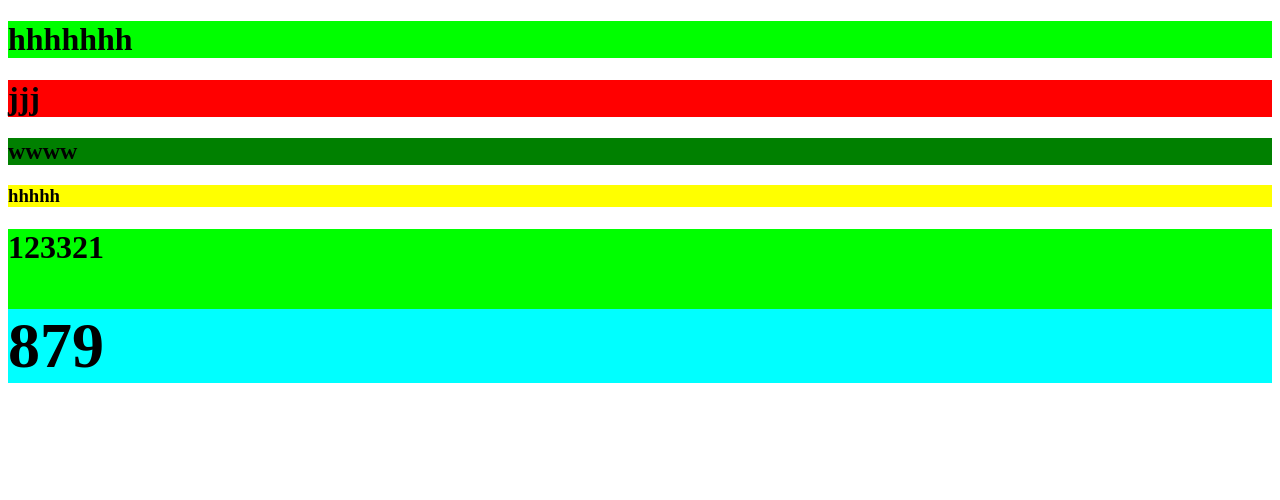
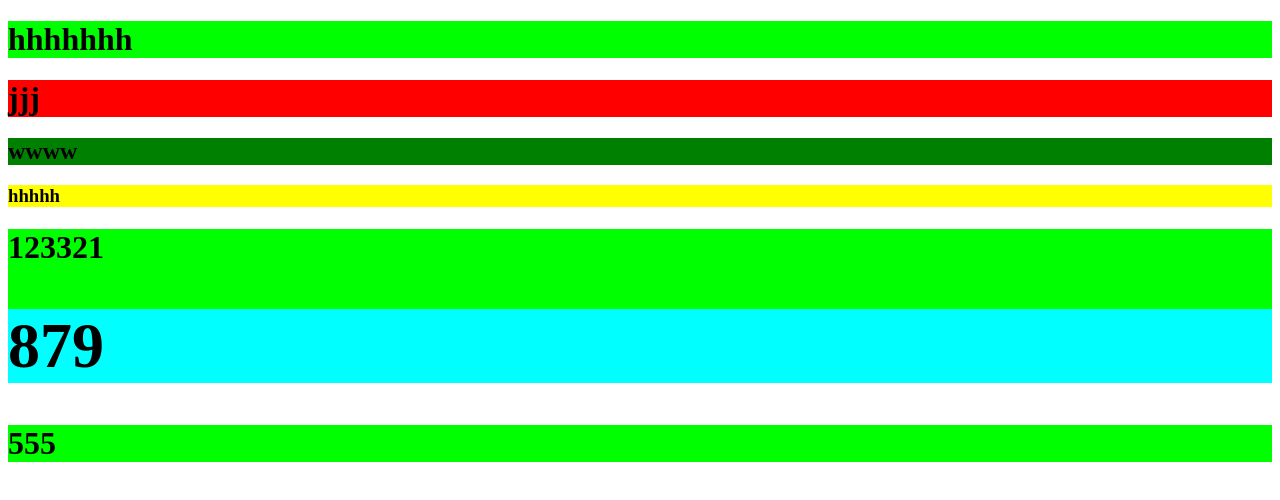
Before and after one commit to wty8023/test01, a plain HTML site: page 5_css.html in a window 1280 px wide. Drawn offline with Linux system fonts and the light colour scheme.

Commit message:
我的我一个网页 测试head标签

```diff
--- a/5_css.html
+++ b/5_css.html
@@ -32,6 +32,9 @@
         h1 h1{
             background: #00ffff;
         }
+        h1 >p{
+            background: #00ffff;
+        }
 
     </style>
 </head>
@@ -47,5 +50,10 @@
         </h1>
         </div>
     </h1>
+    <h1>
+        <div>
+            <p>555</p>
+        </div>
+    </h1>
 </body>
 </html>
```
